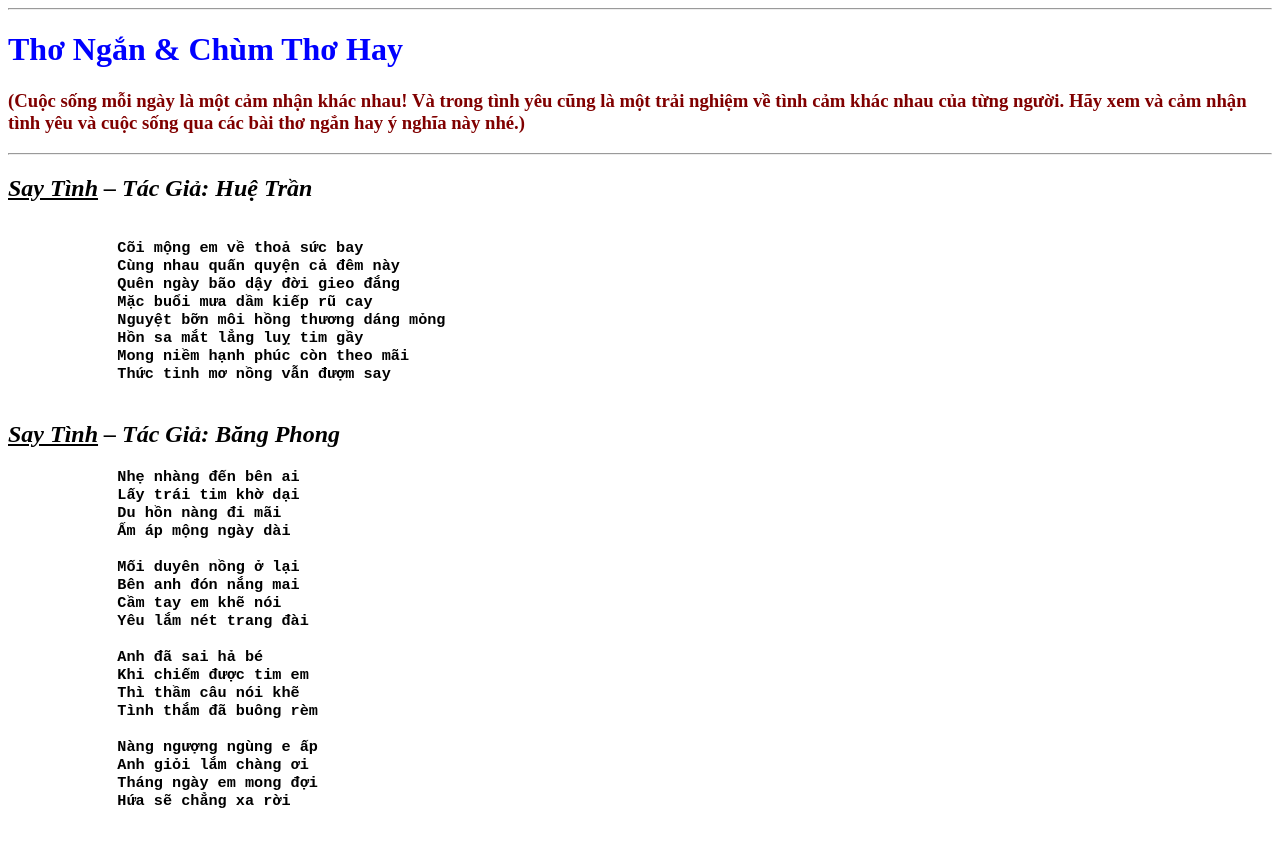
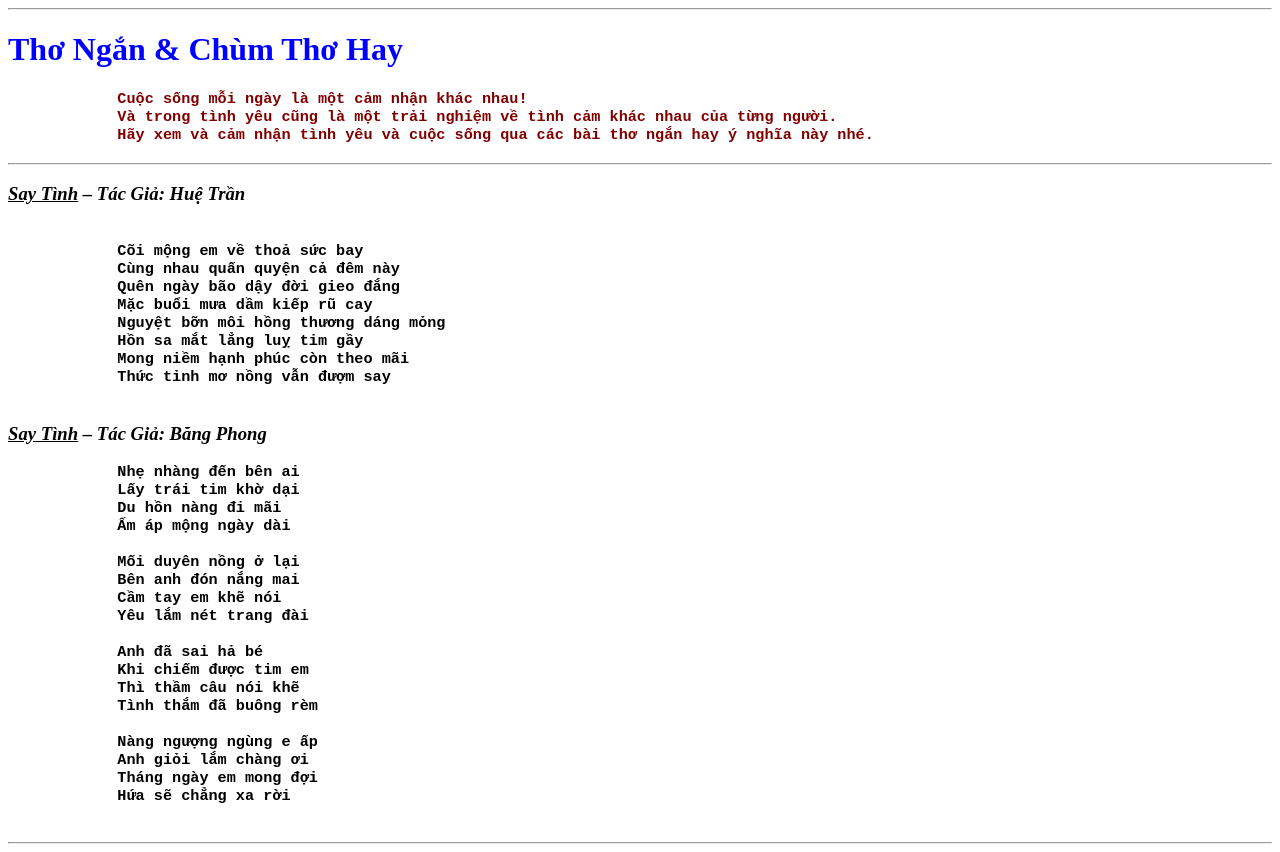
Before and after one commit to huuviet208/html_lab1, a plain HTML site: page index.html in a window 1280 px wide. Drawn offline with Linux system fonts and the light colour scheme.

Commit message:
Sưa file index.html (3)

```diff
--- a/index.html
+++ b/index.html
@@ -9,10 +9,12 @@
     <body>
         <!-- Comment: Nội dung trang web mà người dùng sẽ thấy -->
         <h1><b><font color="blue">Thơ Ngắn & Chùm Thơ Hay</font></b></h1>
-        <h3><p><font color="maroon">(Cuộc sống mỗi ngày là một cảm nhận khác nhau! Và trong tình yêu cũng là một trải nghiệm về tình cảm khác nhau của từng người. Hãy xem và cảm nhận tình yêu và cuộc sống qua các bài thơ ngắn hay ý nghĩa này nhé.)</font></p></h3>
+        <h3><p><pre><font color="maroon">            Cuộc sống mỗi ngày là một cảm nhận khác nhau!
+            Và trong tình yêu cũng là một trải nghiệm về tình cảm khác nhau của từng người.
+            Hãy xem và cảm nhận tình yêu và cuộc sống qua các bài thơ ngắn hay ý nghĩa này nhé.</font></pre></p></h3>
         <hr>
         <div>
-            <h2><i><u>Say Tình</u> – Tác Giả: Huệ Trần</i></h2>
+            <h3><i><u>Say Tình</u> – Tác Giả: Huệ Trần</i></h3>
             <h3><pre>
             Cõi mộng em về thoả sức bay
             Cùng nhau quấn quyện cả đêm này
@@ -25,7 +27,7 @@
             </pre></h3>
         </div>
         <div>
-            <h2><i><u>Say Tình</u> – Tác Giả: Băng Phong</i></h2>
+            <h3><i><u>Say Tình</u> – Tác Giả: Băng Phong</i></h3>
             <h3><pre>
             Nhẹ nhàng đến bên ai
             Lấy trái tim khờ dại
@@ -48,5 +50,6 @@
             Hứa sẽ chẳng xa rời
             </pre></h3>
         </div>
+        <hr>
     </body>
 </html>
```
